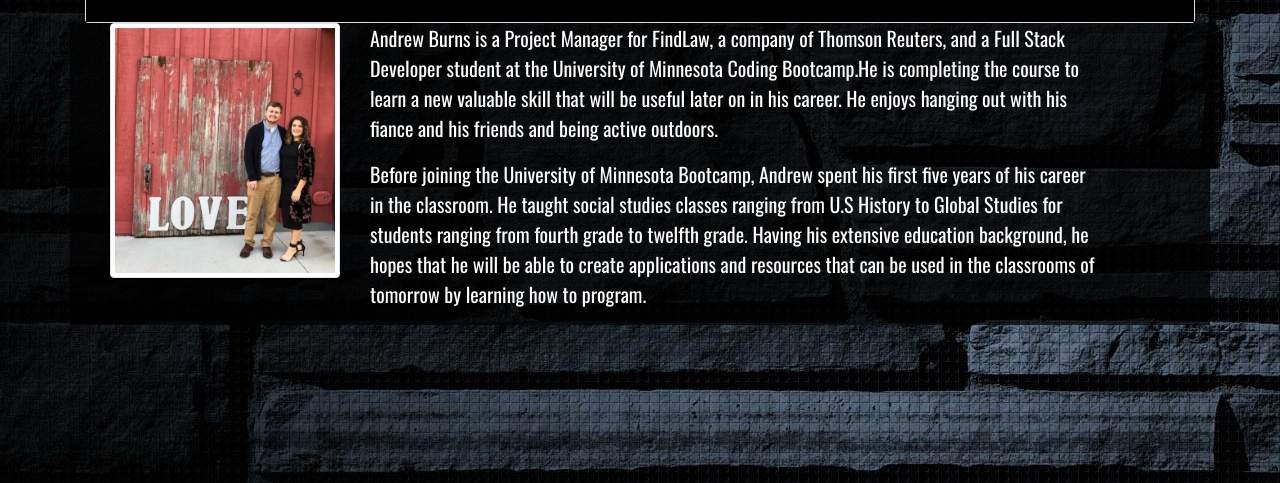
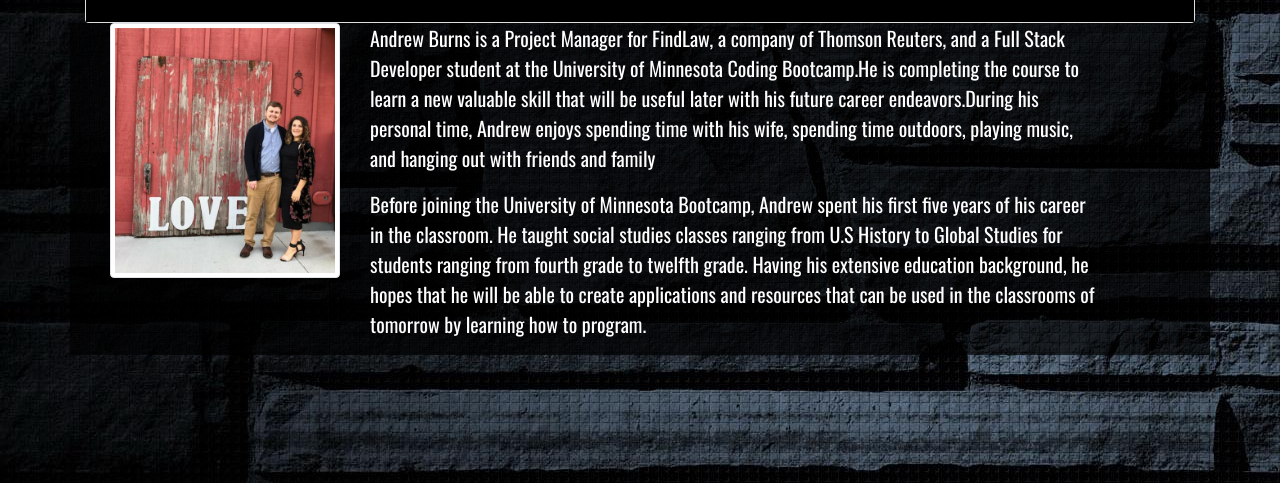
Before and after one commit to burnsandrew88/Professional_Portfolio, a plain HTML site: page index.html in a window 1280 px wide. Shown: the part 297-780 px from the top of the page. Drawn offline with nearby package versions, Linux system fonts and the light colour scheme.

Commit message:
updated bio

```diff
--- a/index.html
+++ b/index.html
@@ -70,8 +70,7 @@
             <div class="col-lg-8">
                 <p>Andrew Burns is a Project Manager for FindLaw, a company of Thomson Reuters, and a Full Stack Developer student
                     at the University of Minnesota Coding Bootcamp.He is completing the course to learn a new valuable skill
-                    that will be useful later on in his career. He enjoys hanging out with his fiance and his friends and
-                    being active outdoors. </p>
+                    that will be useful later with his future career endeavors.During his personal time, Andrew enjoys spending time with his wife, spending time outdoors, playing music, and hanging out with friends and family </p>
 
                 <p>Before joining the University of Minnesota Bootcamp, Andrew spent his first five years of his career in the
                     classroom. He taught social studies classes ranging from U.S History to Global Studies for students ranging
```
